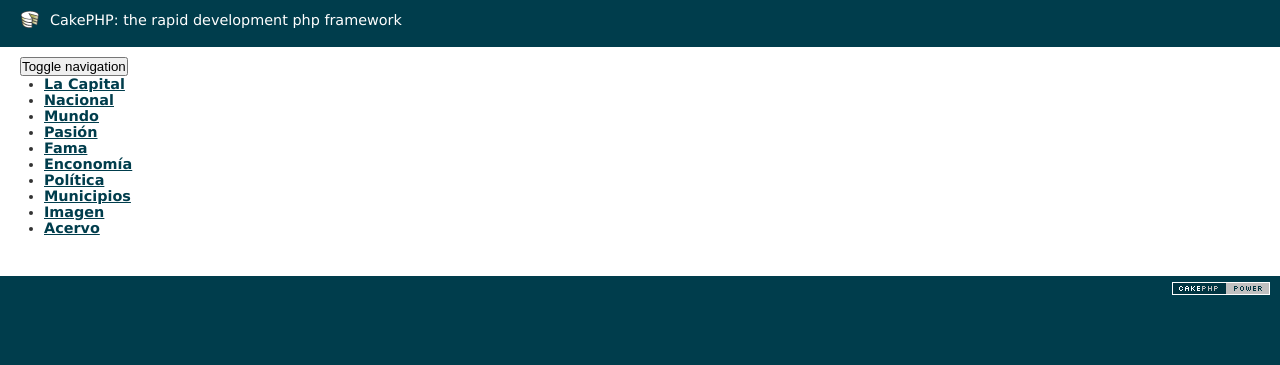
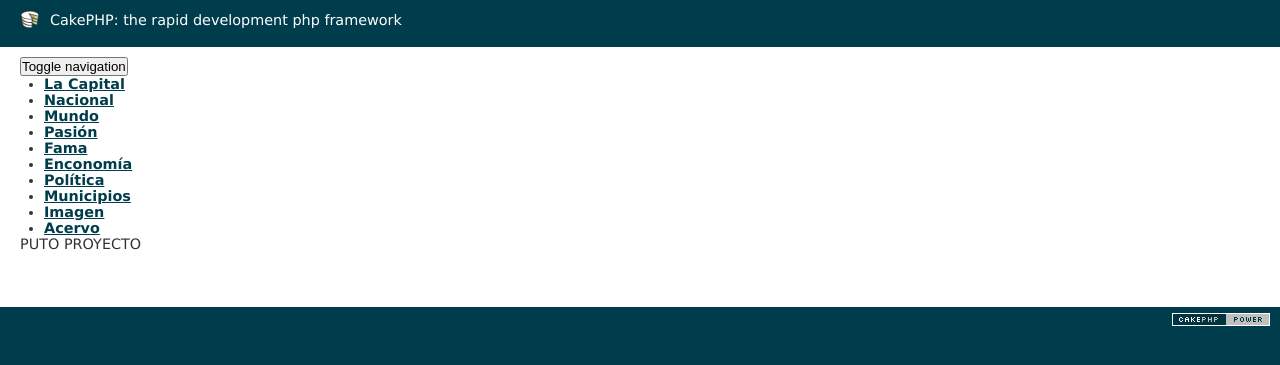
Before and after one commit to ddperalta/elpresente, a CakePHP app: the page made by app/View/Themed/Cakestrap/Elements/menu/top_menu.ctp in a window 1280 px wide. Shown: the top 365 px of the page. Run offline with PHP 8.4 and a stand-in for CakePHP, Linux system fonts and the light colour scheme; the template is opened without the code that fills it, so the values that code supplies are empty; some libraries are stand-ins or nearby versions.

Commit message:
Fixed bottom

```diff
--- a/app/View/Themed/Cakestrap/Elements/menu/top_menu.ctp
+++ b/app/View/Themed/Cakestrap/Elements/menu/top_menu.ctp
@@ -1,4 +1,4 @@
-<nav class="navbar navbar-inverse" role="navigation">
+<nav class="navbar navbar-inverse navbar-fixed-top" role="navigation">
 	<div class="navbar-header">
 		<button type="button" class="navbar-toggle" data-toggle="collapse" data-target=".navbar-ex1-collapse">
 			<span class="sr-only">Toggle navigation</span>
@@ -23,3 +23,7 @@
 		</ul><!-- /.nav navbar-nav -->
 	</div><!-- /.navbar-collapse -->
 </nav><!-- /.navbar navbar-default -->
+
+<div class='navbar-fixed-bottom'>
+	<p>PUTO PROYECTO</P>
+</div>
```
